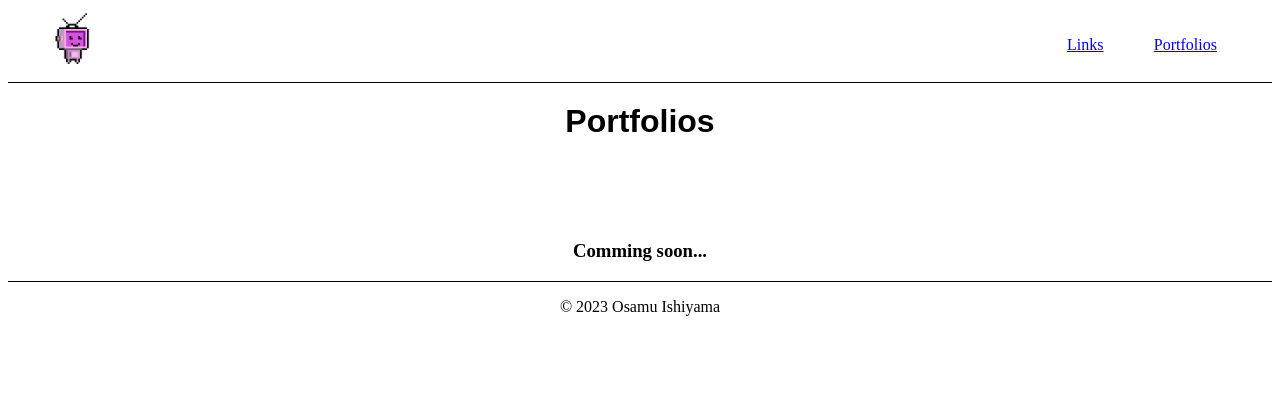
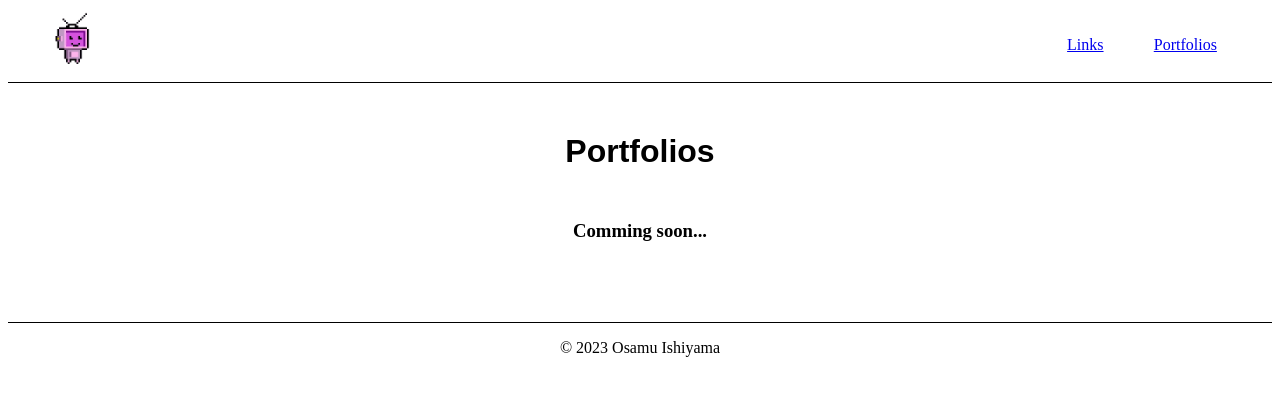
Before and after one commit to Ishige99/pages, a React (Create React App) app: page /pages/portfolio in a window 1280 px wide. Shown: the top 396 px of the page. Built offline with nearby package versions, Linux system fonts and the light colour scheme.

Commit message:
各ページのbody間隔修正

```diff
--- a/src/components/Footer.tsx
+++ b/src/components/Footer.tsx
@@ -5,10 +5,10 @@ export const Footer = () => {
     <SFooter>
       <p>© 2023 Osamu Ishiyama</p>
     </SFooter>
-  )
+  );
 };
 
 const SFooter = styled.div`
   border-top: 1px solid black;
   text-align: center;
-`
+`;
--- a/src/components/Link.tsx
+++ b/src/components/Link.tsx
@@ -1,5 +1,6 @@
 import { PageTitle } from "./PageTitle";
 import { LinkList } from "./LinkList";
+import styled from "styled-components";
 
 const pageTitle = "Links"
 
@@ -7,7 +8,13 @@ export const Link = () => {
   return (
     <div>
       <PageTitle pageTitle={pageTitle} />
-      <LinkList />
+      <SLinkBody>
+        <LinkList />
+      </SLinkBody>
     </div>
   )
 }
+
+const SLinkBody = styled.div`
+  margin: 0 0 80px 0;
+`
--- a/src/components/PageTitle.tsx
+++ b/src/components/PageTitle.tsx
@@ -8,5 +8,5 @@ export const PageTitle = (props: {pageTitle: string}) => {
 const SPageTitle = styled.h1`
   text-align: center;
   font-family: sans-serif;
-  margin: 20px 0 30px 0;
+  margin: 50px 0;
 `;
--- a/src/components/Portfolio.tsx
+++ b/src/components/Portfolio.tsx
@@ -1,4 +1,5 @@
 import { PageTitle } from "./PageTitle";
+import styled from "styled-components";
 
 const pageTitle = "Portfolios"
 
@@ -6,7 +7,16 @@ export const Portfolio = () => {
   return (
     <div>
       <PageTitle pageTitle={pageTitle} />
-      <h3 style={{textAlign: "center", marginTop: "100px"}}>Comming soon...</h3>
+      <SPortfolioBody>
+        <SPortfolioTmpText>Comming soon...</SPortfolioTmpText>
+      </SPortfolioBody>
     </div>
   )
 };
+
+const SPortfolioBody = styled.div`
+  margin: 0 0 80px 0;
+`
+const SPortfolioTmpText = styled.h3`
+  text-align: center;
+`
--- a/src/components/Profile.tsx
+++ b/src/components/Profile.tsx
@@ -1,5 +1,6 @@
 import { PageTitle } from "./PageTitle";
 import { ProfileInfo } from "./ProfileInfo";
+import styled from "styled-components";
 
 const pageTitle = "Profile"
 
@@ -7,7 +8,13 @@ export const Profile = () => {
   return (
     <div>
       <PageTitle pageTitle={pageTitle} />
-      <ProfileInfo />
+      <SProfileBody>
+        <ProfileInfo />
+      </SProfileBody>
     </div>
   );
 };
+
+const SProfileBody = styled.div`
+  margin: 0 0 80px 0;
+`
```
